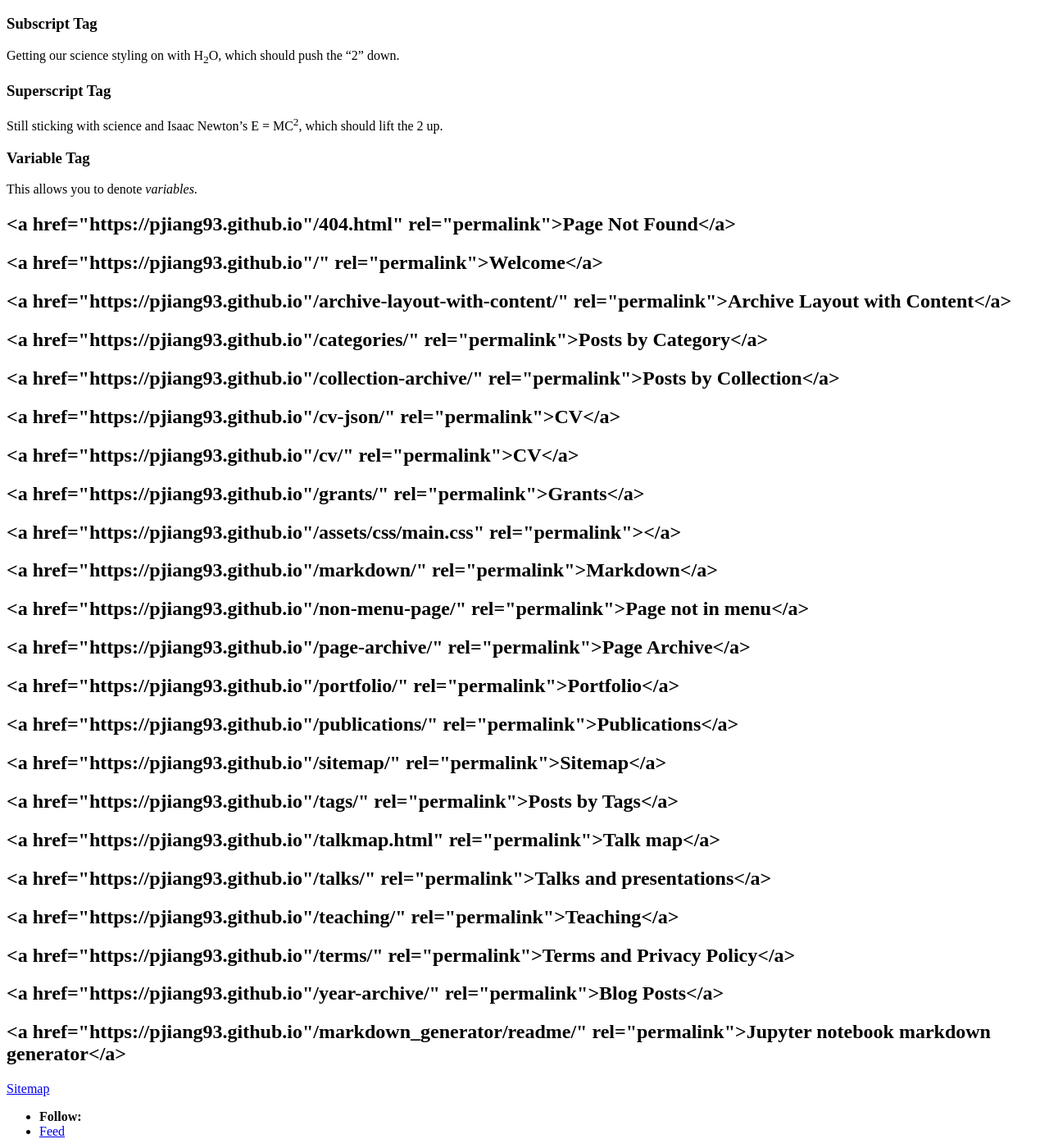
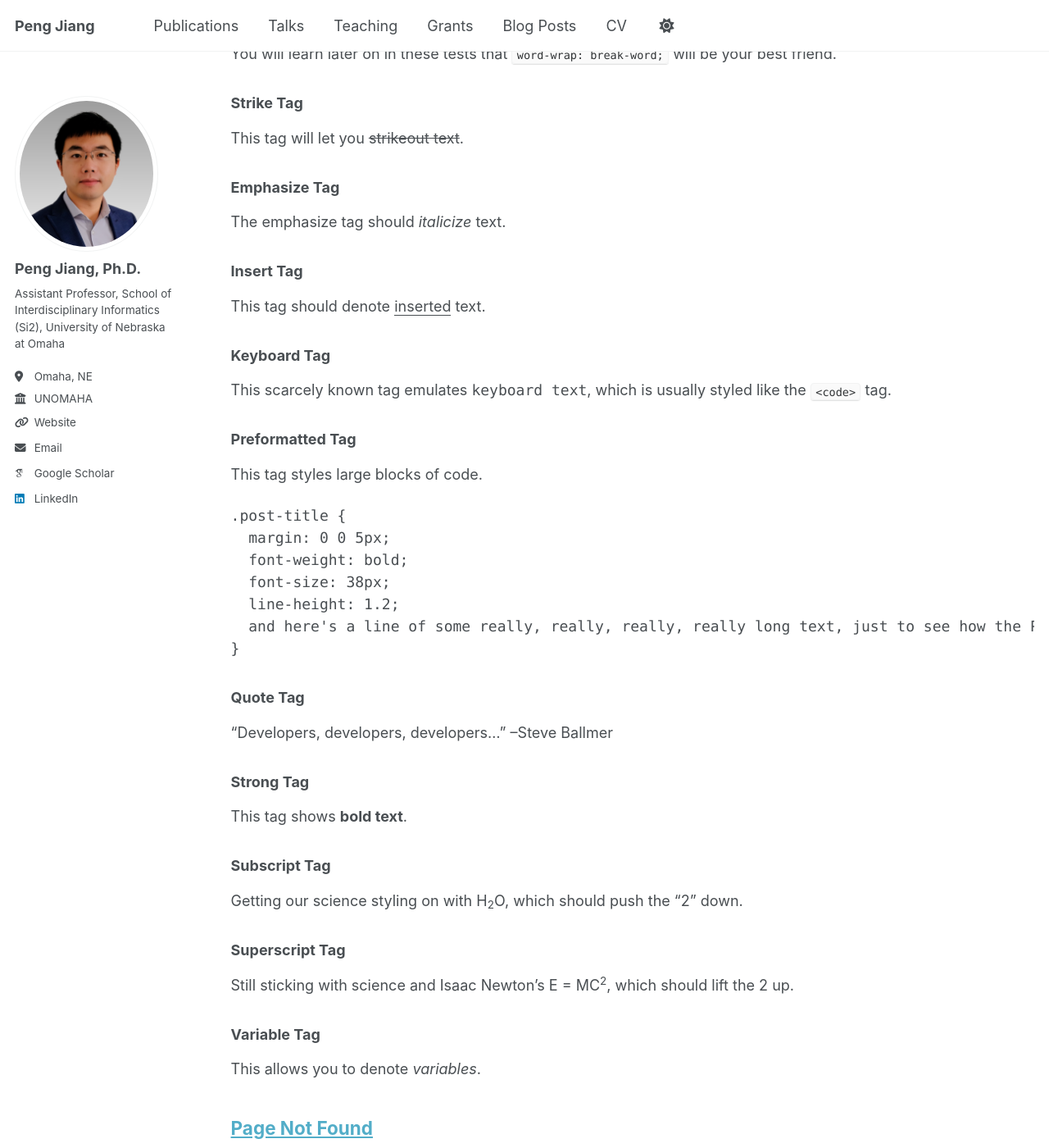
Before and after one commit to PJiang93/pjiang93.github.io, a Jekyll site: the page built from _pages/archive-layout-with-content.md, in a window 1280 px wide and 1400 px high, scrolled down 3315 px. Shown: the whole window at 82% size. Built offline with Jekyll 4.4.1, drawn with Linux system fonts in a browser that asks for light colours; some web fonts are replaced; some of the changed text lies outside the part shown.

Commit message:
Update _config.yml

```diff
--- a/_config.yml
+++ b/_config.yml
@@ -13,7 +13,7 @@ title                    : "Peng Jiang"
 title_separator          : "-"
 name                     : &name "Your Name"
 description              : &description "personal description"
-url                      : https://pjiang93.github.io" # the base hostname & protocol for your site e.g. "https://[your GitHub username].github.io"
+url                      : "https://pjiang93.github.io" # the base hostname & protocol for your site e.g. "https://[your GitHub username].github.io"
 baseurl                  : "" # the subpath of your site, e.g. "/blog"
 repository               : "PJiang93/pjiang93.github.io"
 
```
